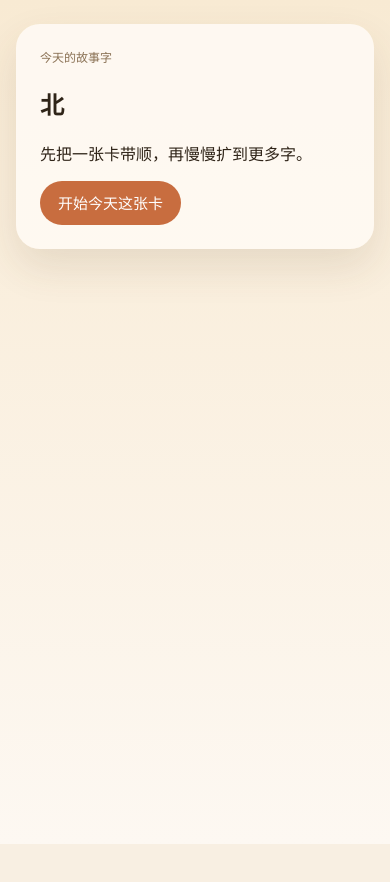
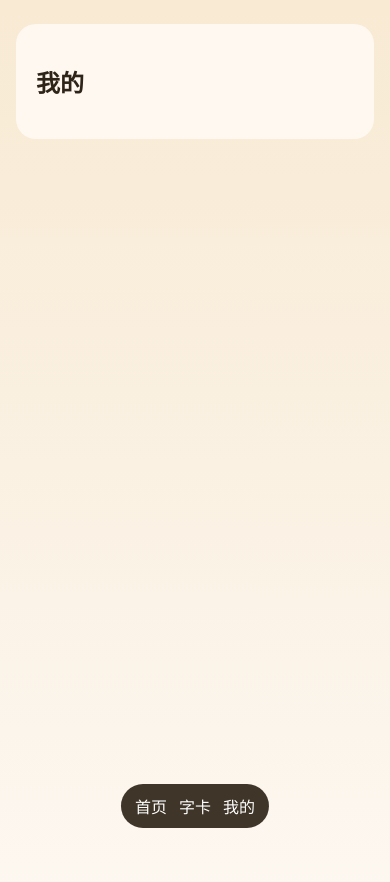
Before and after one commit to Allenlebron/children-shizi, a React (Vite) app in the folder app/: page /me in a window 390 px wide. Shown: the top 882 px of the page. Before the commit the page ends 844 px from the top, so only its background shows below. Built offline with nearby package versions, Linux system fonts and the light colour scheme.

Commit message:
feat: add route shell and mobile navigation

```diff
--- a/app/src/app/App.tsx
+++ b/app/src/app/App.tsx
@@ -1,12 +1,20 @@
+import { Navigate, Route, Routes } from 'react-router-dom'
+import { CardPage } from '../features/card/CardPage'
+import { HomePage } from '../features/home/HomePage'
+import { LibraryPage } from '../features/library/LibraryPage'
+import { ProfilePage } from '../features/profile/ProfilePage'
+import { AppShell } from '../layout/AppShell'
+
 export default function App() {
   return (
-    <main className="app-shell">
-      <section className="hero-card">
-        <p className="eyebrow">今天的故事字</p>
-        <h1>北</h1>
-        <p>先把一张卡带顺，再慢慢扩到更多字。</p>
-        <button type="button">开始今天这张卡</button>
-      </section>
-    </main>
+    <Routes>
+      <Route element={<AppShell />}>
+        <Route path="/" element={<HomePage />} />
+        <Route path="/cards" element={<LibraryPage />} />
+        <Route path="/cards/:slug" element={<CardPage />} />
+        <Route path="/me" element={<ProfilePage />} />
+        <Route path="*" element={<Navigate to="/" replace />} />
+      </Route>
+    </Routes>
   )
 }
--- /dev/null
+++ b/app/src/components/BottomNav.tsx
@@ -0,0 +1,11 @@
+import { NavLink } from 'react-router-dom'
+
+export function BottomNav() {
+  return (
+    <nav className="bottom-nav" aria-label="主导航">
+      <NavLink to="/">首页</NavLink>
+      <NavLink to="/cards">字卡</NavLink>
+      <NavLink to="/me">我的</NavLink>
+    </nav>
+  )
+}
--- /dev/null
+++ b/app/src/features/card/CardPage.tsx
@@ -0,0 +1,7 @@
+export function CardPage() {
+  return (
+    <section className="panel-card">
+      <h1>学习页</h1>
+    </section>
+  )
+}
--- /dev/null
+++ b/app/src/features/home/HomePage.tsx
@@ -0,0 +1,9 @@
+export function HomePage() {
+  return (
+    <section className="hero-card">
+      <p className="eyebrow">今天的故事字</p>
+      <h1>北</h1>
+      <button type="button">开始今天这张卡</button>
+    </section>
+  )
+}
--- /dev/null
+++ b/app/src/features/library/LibraryPage.tsx
@@ -0,0 +1,7 @@
+export function LibraryPage() {
+  return (
+    <section className="panel-card">
+      <h1>精选字卡</h1>
+    </section>
+  )
+}
--- /dev/null
+++ b/app/src/features/profile/ProfilePage.tsx
@@ -0,0 +1,7 @@
+export function ProfilePage() {
+  return (
+    <section className="panel-card">
+      <h1>我的</h1>
+    </section>
+  )
+}
--- /dev/null
+++ b/app/src/layout/AppShell.tsx
@@ -0,0 +1,13 @@
+import { Outlet } from 'react-router-dom'
+import { BottomNav } from '../components/BottomNav'
+
+export function AppShell() {
+  return (
+    <div className="page-shell">
+      <main className="page-main">
+        <Outlet />
+      </main>
+      <BottomNav />
+    </div>
+  )
+}
--- a/app/src/styles/global.css
+++ b/app/src/styles/global.css
@@ -14,7 +14,12 @@ body {
   min-height: 100vh;
 }
 
-.app-shell {
+.page-shell {
+  min-height: 100vh;
+  padding-bottom: 88px;
+}
+
+.page-main {
   padding: 24px 16px 96px;
 }
 
@@ -25,6 +30,31 @@ body {
   border-radius: 24px;
   background: rgba(255, 250, 243, 0.92);
   box-shadow: 0 18px 40px rgba(90, 62, 34, 0.12);
+}
+
+.panel-card {
+  max-width: 420px;
+  margin: 0 auto;
+  padding: 20px;
+  border-radius: 20px;
+  background: rgba(255, 250, 243, 0.92);
+}
+
+.bottom-nav {
+  position: fixed;
+  left: 50%;
+  bottom: 16px;
+  transform: translateX(-50%);
+  display: flex;
+  gap: 12px;
+  padding: 10px 14px;
+  border-radius: 999px;
+  background: rgba(47, 36, 24, 0.92);
+}
+
+.bottom-nav a {
+  color: white;
+  text-decoration: none;
 }
 
 .eyebrow {
```
Also changed, not shown: 1 other file (tests, documents, lock files or other folders).
